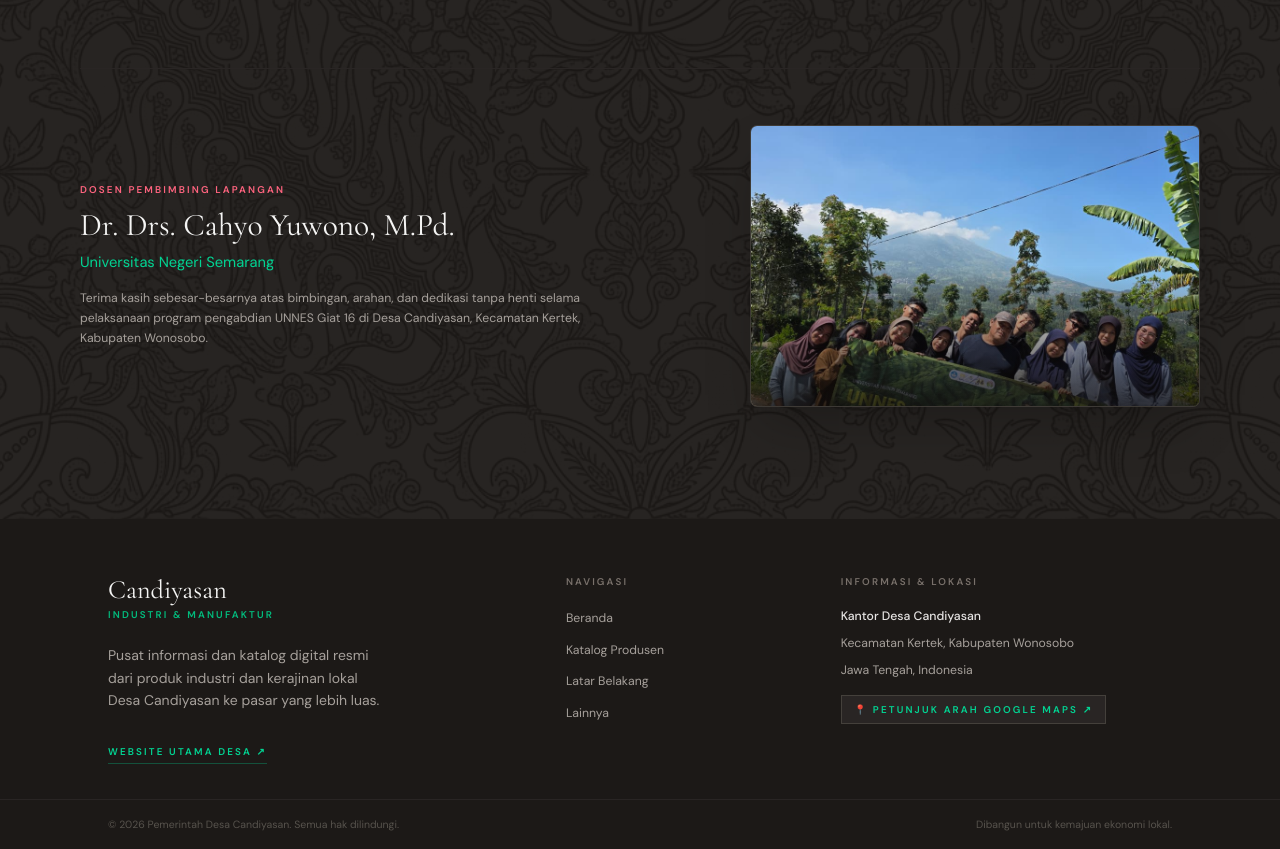
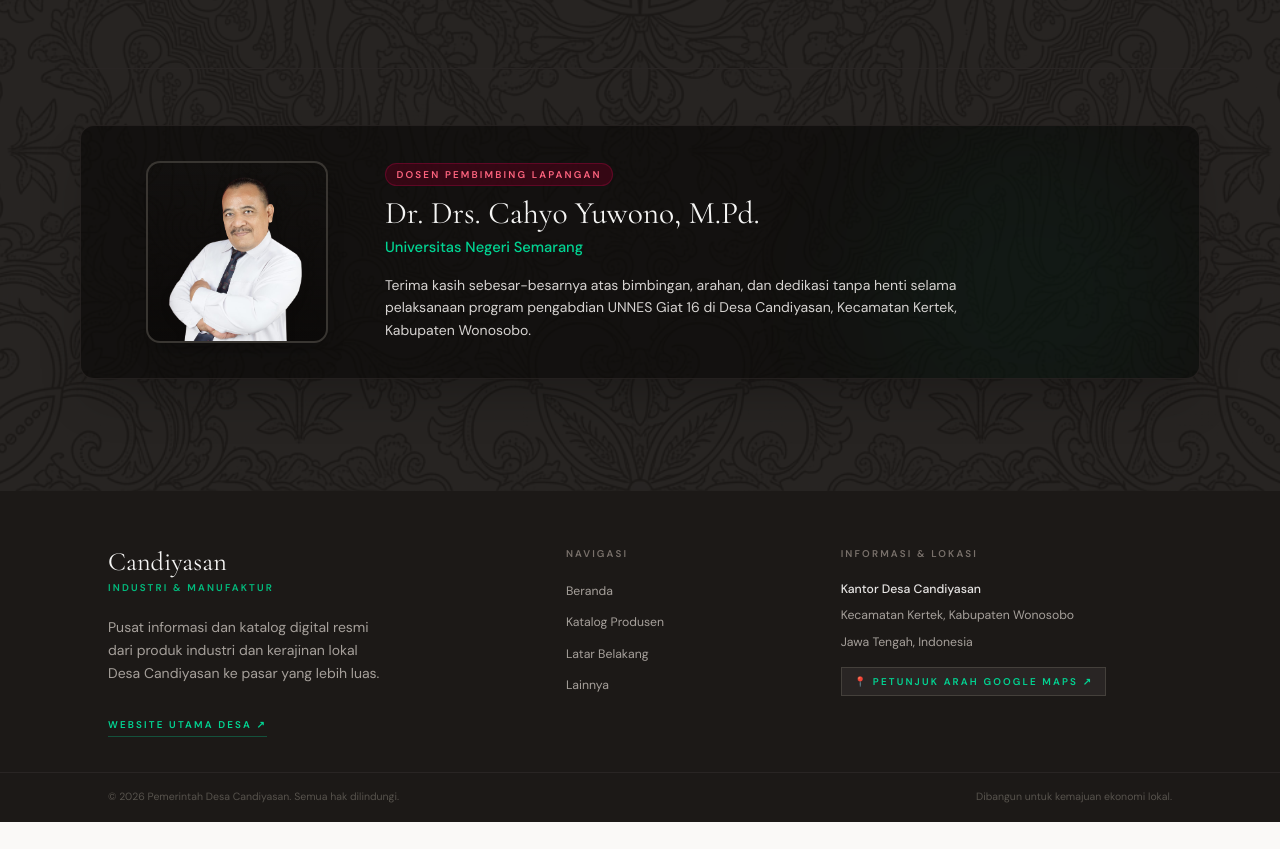
Before and after one commit to lyonad/candiyasan, a Next.js app: page /others in a window 1280 px wide. Shown: the part 3560-4409 px from the top of the page. After the commit the page ends 4382 px from the top, so only its background shows below. Built offline with nearby package versions, Linux system fonts and the light colour scheme.

Commit message:
Small Adjustments

```diff
--- a/src/app/others/page.tsx
+++ b/src/app/others/page.tsx
@@ -347,26 +347,38 @@
           {/* DPL Section */}
           <ScrollReveal>
             <div className="border-t border-stone-800 pt-16">
-              <div className="grid grid-cols-1 lg:grid-cols-12 gap-8 items-center">
-                <div className="lg:col-span-7">
-                  <p className="eyebrow text-rose-400 mb-3">Dosen Pembimbing Lapangan</p>
-                  <h3 className="font-serif text-3xl sm:text-4xl text-stone-100 mb-2">Dr. Drs. Cahyo Yuwono, M.Pd.</h3>
-                  <p className="body-lead text-emerald-400 mb-4">Universitas Negeri Semarang</p>
-                  <p className="text-sm text-stone-400 leading-relaxed max-w-xl">
-                    Terima kasih sebesar-besarnya atas bimbingan, arahan, dan dedikasi tanpa henti selama pelaksanaan program pengabdian UNNES Giat 16 di Desa Candiyasan, Kecamatan Kertek, Kabupaten Wonosobo.
-                  </p>
-                </div>
-                <div className="lg:col-span-5">
-                  <div className="relative w-full aspect-[16/10] rounded-lg overflow-hidden border border-stone-700/80 shadow-2xl group">
-                    <ZoomableImage
-                      src="/images/tim/Foto Bersama DPL.jpeg"
-                      alt="Foto Bersama DPL UNNES Giat 16 Desa Candiyasan"
-                      caption="Foto Bersama Tim UNNES Giat 16 dengan Dosen Pembimbing Lapangan Dr. Drs. Cahyo Yuwono, M.Pd."
-                      fill
-                      sizes="(max-width: 1024px) 100vw, 500px"
-                      className="object-cover group-hover:scale-105 transition-transform duration-500"
-                    />
-                    <div className="absolute inset-0 bg-gradient-to-t from-stone-950/80 via-transparent to-transparent pointer-events-none" />
+              <div className="bg-stone-950/70 border border-stone-800/80 rounded-2xl p-6 sm:p-10 shadow-2xl relative overflow-hidden">
+                <div className="absolute top-0 right-0 w-96 h-96 bg-emerald-500/5 rounded-full blur-3xl pointer-events-none" />
+                <div className="grid grid-cols-1 md:grid-cols-12 gap-8 items-center relative z-10">
+                  {/* Photo Column */}
+                  <div className="md:col-span-4 lg:col-span-3 flex justify-center">
+                    <div className="relative w-44 h-44 sm:w-52 sm:h-52 rounded-2xl overflow-hidden border-2 border-stone-700/80 group shadow-xl hover:border-emerald-400 transition-all duration-500 bg-gradient-to-b from-stone-850 to-stone-950 shrink-0">
+                      <ZoomableImage
+                        src="/images/tim/Cahyo.png"
+                        alt="Dr. Drs. Cahyo Yuwono, M.Pd. — Dosen Pembimbing Lapangan"
+                        caption="Dr. Drs. Cahyo Yuwono, M.Pd. — Dosen Pembimbing Lapangan UNNES Giat 16 Desa Candiyasan"
+                        fill
+                        unoptimized
+                        sizes="(max-width: 768px) 208px, 208px"
+                        className="object-contain p-0 scale-[1.12] group-hover:scale-[1.18] transition-transform duration-500 drop-shadow-lg"
+                      />
+                    </div>
+                  </div>
+
+                  {/* Info Column */}
+                  <div className="md:col-span-8 lg:col-span-9 text-center md:text-left">
+                    <span className="inline-block eyebrow text-rose-400 bg-rose-950/60 border border-rose-900/50 px-3 py-1 rounded-full text-xs mb-3">
+                      Dosen Pembimbing Lapangan
+                    </span>
+                    <h3 className="font-serif text-3xl sm:text-4xl text-stone-100 mb-1">
+                      Dr. Drs. Cahyo Yuwono, M.Pd.
+                    </h3>
+                    <p className="body-lead text-emerald-400 mb-4 font-medium">
+                      Universitas Negeri Semarang
+                    </p>
+                    <p className="text-sm sm:text-base text-stone-300 leading-relaxed max-w-2xl">
+                      Terima kasih sebesar-besarnya atas bimbingan, arahan, dan dedikasi tanpa henti selama pelaksanaan program pengabdian UNNES Giat 16 di Desa Candiyasan, Kecamatan Kertek, Kabupaten Wonosobo.
+                    </p>
                   </div>
                 </div>
               </div>
```
Also changed, not shown: public/images/tim/Cahyo.png (added).
